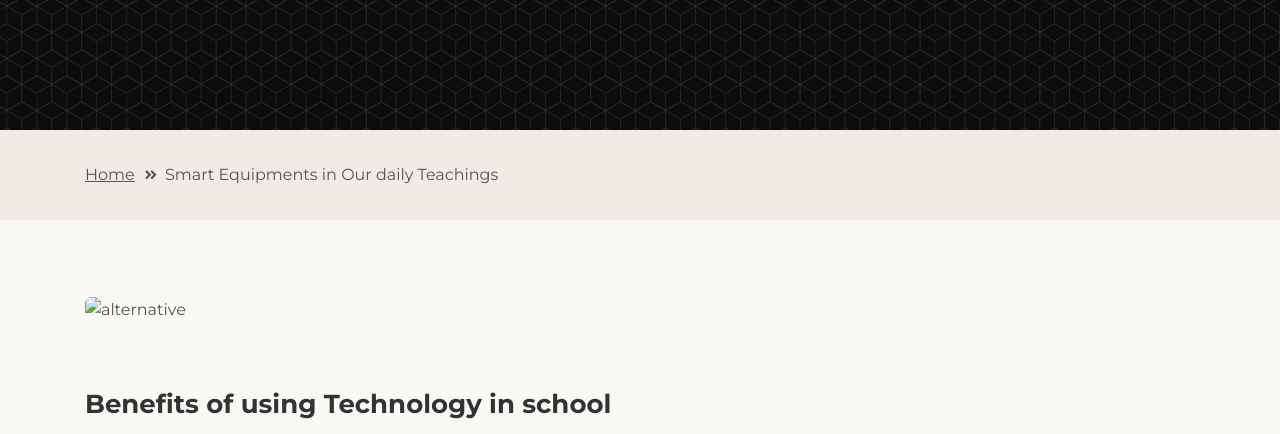
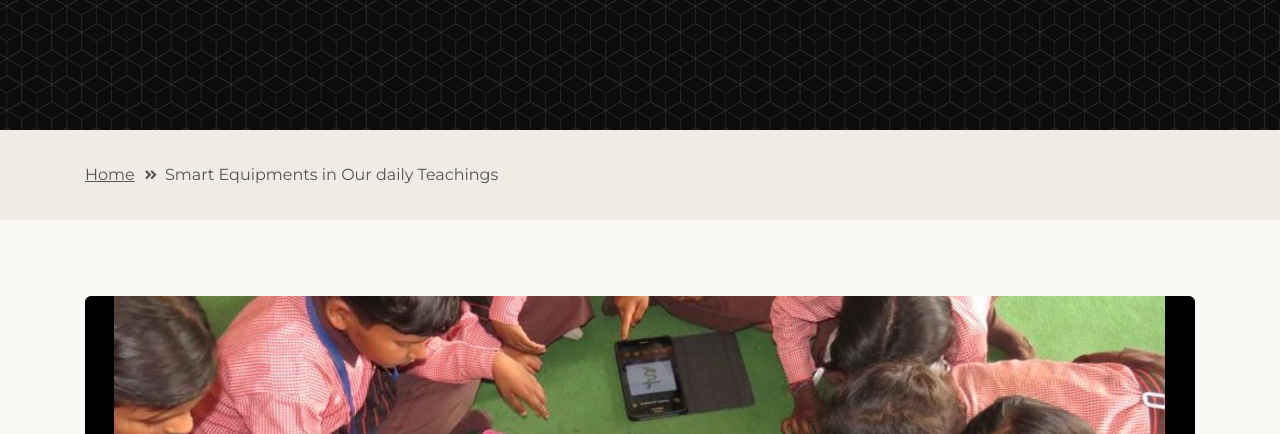
Before and after one commit to AtharvMixraw/pmcsnaraicha, a plain HTML site: page smart-equipments.html in a window 1280 px wide. Shown: the part 306-740 px from the top of the page. Drawn offline with Linux system fonts and the light colour scheme.

Commit message:
Added photo in smart quipment section

```diff
--- a/smart-equipments.html
+++ b/smart-equipments.html
@@ -139,7 +139,7 @@
             <div class="row">
                 <div class="col-lg-12">
                     <div class="image-container-large">
-                        <img class="img-fluid" src="images/article-details-large.jpg" alt="alternative">
+                        <img class="img-fluid" src="images/img-sm1.jpg" alt="alternative">
                     </div> <!-- end of image-container-large -->
                     <div class="text-container">
 			    <h3>Benefits of using Technology in school</h3>
```
Also changed, not shown: images/img-sm1.jpg (added).
